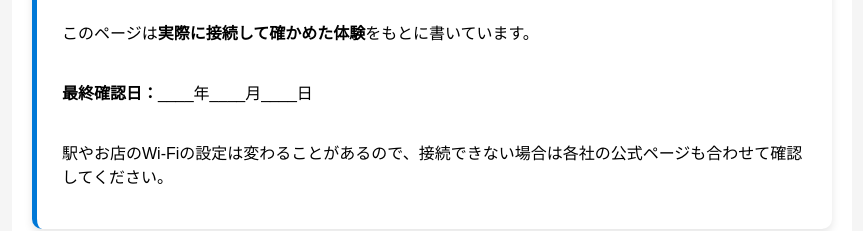
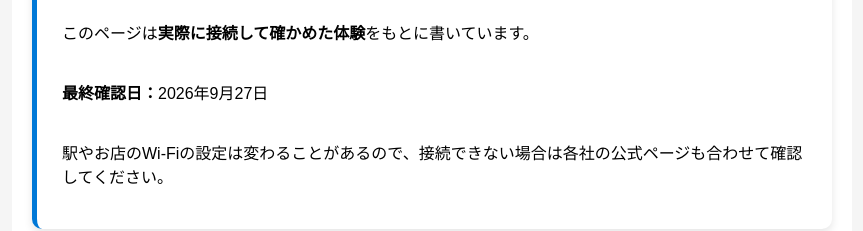
Before and after one commit to dahetianshuxi-eng/wifi-site, a plain HTML site: page index.html in a window 1280 px wide. Shown: the part 480-711 px from the top of the page, without its empty margins (208-1071 px from the left). Drawn offline with Linux system fonts and the light colour scheme.

Commit message:
Add files via upload

```diff
--- a/index.html
+++ b/index.html
@@ -22,7 +22,7 @@
     <div class="card">
         <h2>このサイトの情報について</h2>
         <p>このページは<strong>実際に接続して確かめた体験</strong>をもとに書いています。</p>
-        <p><strong>最終確認日：</strong>____年____月____日</p>
+        <p><strong>最終確認日：</strong>2026年9月27日</p>
         <p>駅やお店のWi-Fiの設定は変わることがあるので、接続できない場合は各社の公式ページも合わせて確認してください。</p>
     </div>
     <!-- ▲ 追加分ここまで -->
```
